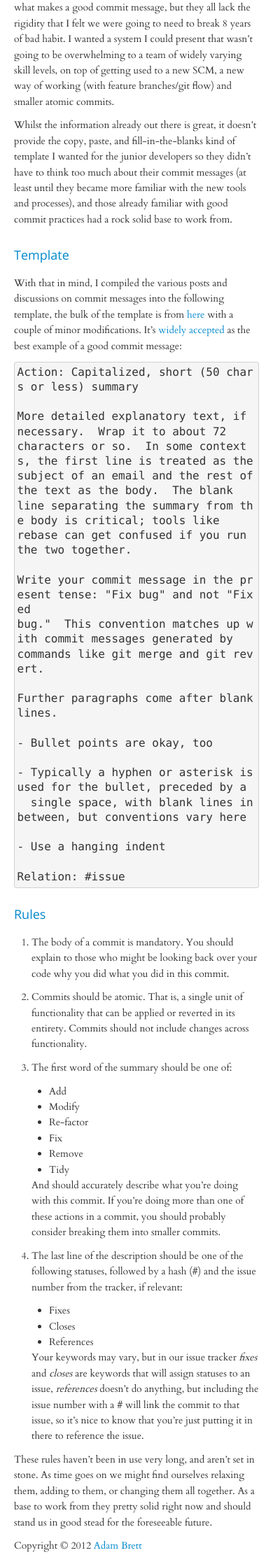
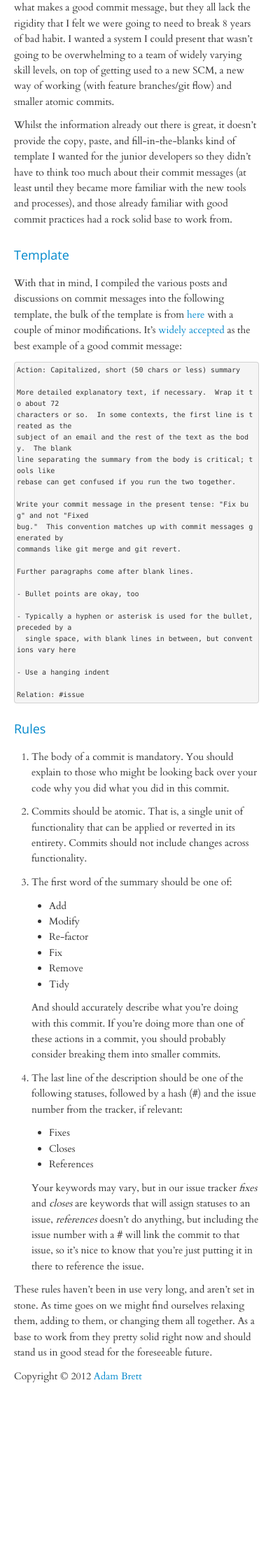
Before and after one commit to marc-f/adamcod.es, a Jekyll site: the page built from index.html, in a window 390 px wide. Shown: the part 722-2954 px from the top of the page at 70% size. Built offline with Jekyll 4.4.1, drawn with Linux system fonts in a browser that asks for light colours; comment, search, counter and statistics services are not loaded; after the commit the page ends 2711 px from its top, so only the background shows below that.

Commit message:
making design wider for better readability

```diff
--- a/css/style.css
+++ b/css/style.css
@@ -352,6 +352,12 @@
 cite {
   font-style: normal;
 }
+ul ul,
+ul ol,
+ol ol,
+ol ul {
+  margin-bottom: 0.8em;
+}
 code,
 pre {
   padding: 0 3px 2px;
@@ -397,6 +403,10 @@
 .pre-scrollable {
   max-height: 340px;
   overflow-y: scroll;
+}
+pre,
+code {
+  font-size: 12px;
 }
 table {
   max-width: 100%;
@@ -680,15 +690,15 @@
   border-top: 5px solid #0088cc;
 }
 body {
-  width: 600px;
+  width: 760px;
   position: relative;
   margin: 0 auto;
-  padding: 0 180px;
+  padding: 0 100px;
 }
 header {
   position: fixed;
-  top: 400px;
-  padding-left: 450px;
+  top: 440px;
+  padding-left: 610px;
 }
 header p {
   margin-top: 1.7em;
@@ -703,8 +713,8 @@
 nav {
   width: 140px;
   position: fixed;
-  top: 300px;
-  padding-left: 450px;
+  top: 380px;
+  padding-left: 610px;
   font-family: "Open Sans", "Helvetica Neue", Helvetica, Arial, sans-serif;
   font-size: 14px;
   font-weight: bold;
@@ -718,7 +728,7 @@
   color: #333333;
 }
 article {
-  width: 400px;
+  width: 560px;
   position: relative;
   z-index: 1;
   margin: 120px 200px 60px 0;
@@ -750,7 +760,7 @@
     padding-right: 20px;
   }
 }
-@media (max-width: 640px) {
+@media (max-width: 800px) {
   body {
     width: auto;
   }
@@ -785,8 +795,9 @@
   li {
     font-size: 14px;
   }
-  pre {
-    font-size: 12px;
+  pre,
+  code {
+    font-size: 10px;
   }
   h1,
   header p strong a {
```
Also changed, not shown: css/style.less (+23 -10 lines).
